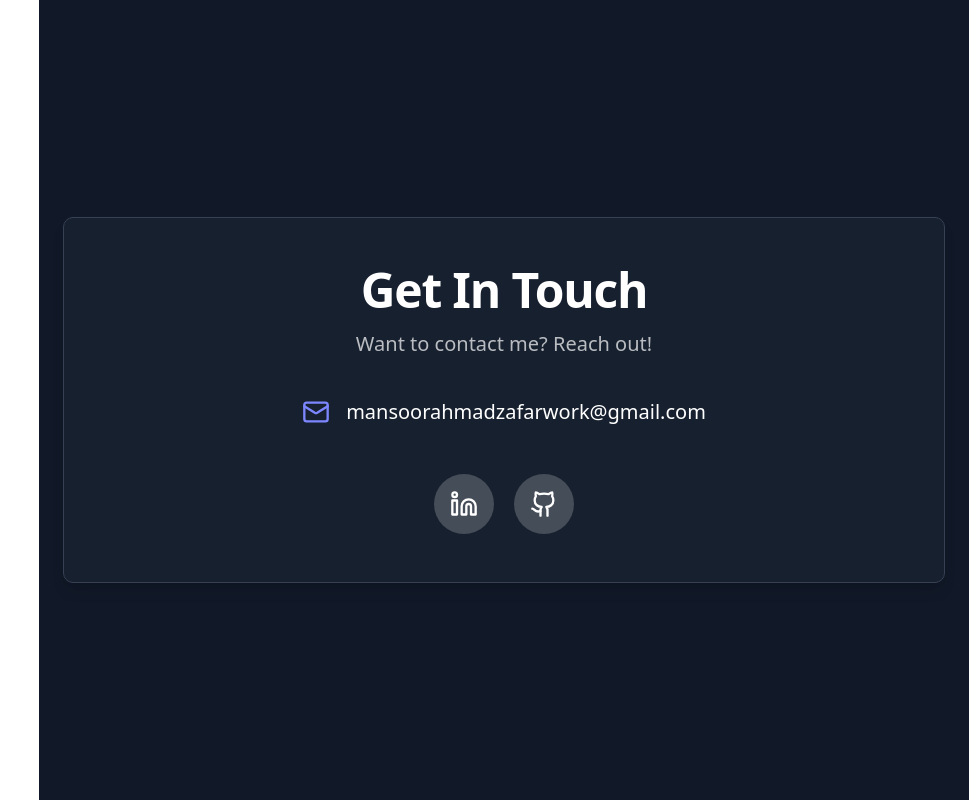
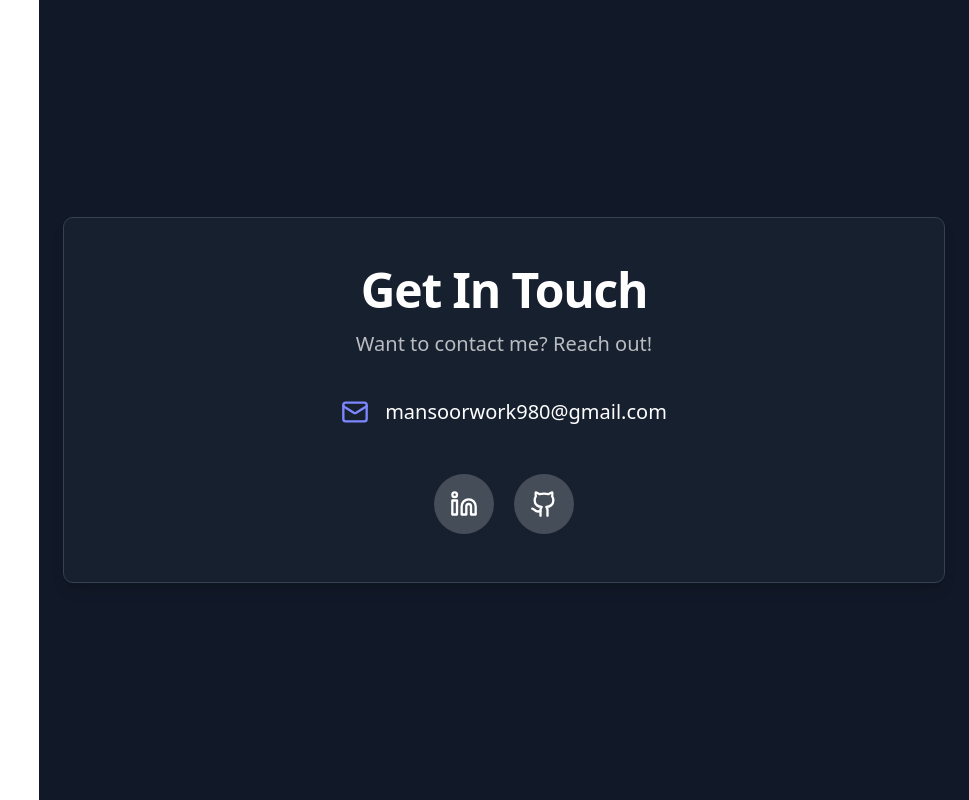
Before and after one commit to MansoorAZafar/portfolio, a Next.js app: page /portfolio/home in a window 1280 px wide. Shown: the part 2590-3390 px from the top of the page, without its empty margins (311-1280 px from the left). Built offline with nearby package versions, Linux system fonts and the light colour scheme.

Commit message:
Update Contact.tsx

```diff
--- a/src/components/Contact.tsx
+++ b/src/components/Contact.tsx
@@ -13,8 +13,8 @@ export default function Contact() {
         <div className="w-full mt-10 space-y-6">
           <div className="flex items-center justify-center space-x-4">
             <Mail className="h-7 w-7 text-indigo-400" />
-            <a href="mailto:mansoorahmadzafarwork@gmail.com" className="text-xl hover:underline hover:text-indigo-300 transition">
-            mansoorahmadzafarwork@gmail.com
+            <a href="mailto:mansoorwork980@gmail.com" className="text-xl hover:underline hover:text-indigo-300 transition">
+            mansoorwork980@gmail.com
             </a>
           </div>
         </div>
```
